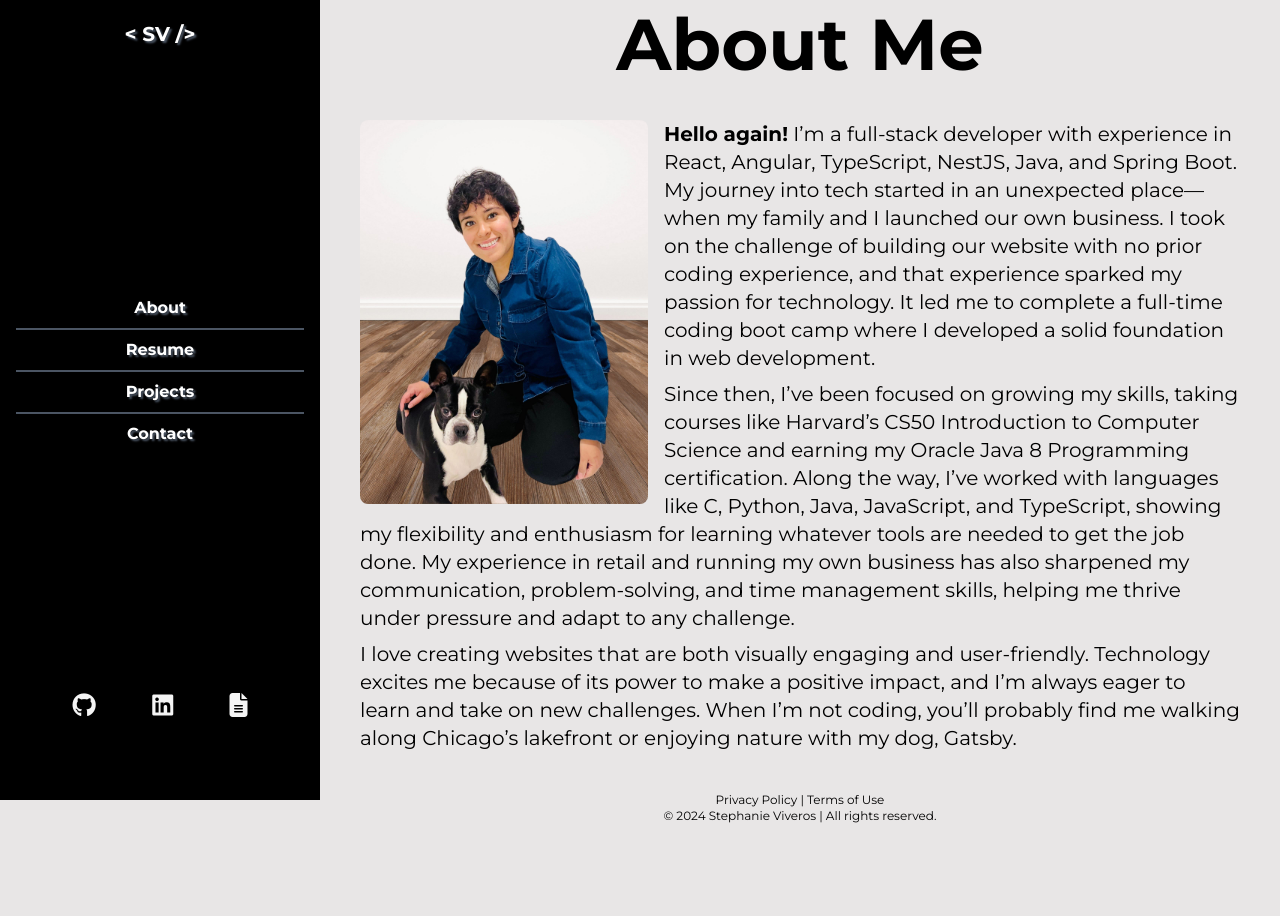
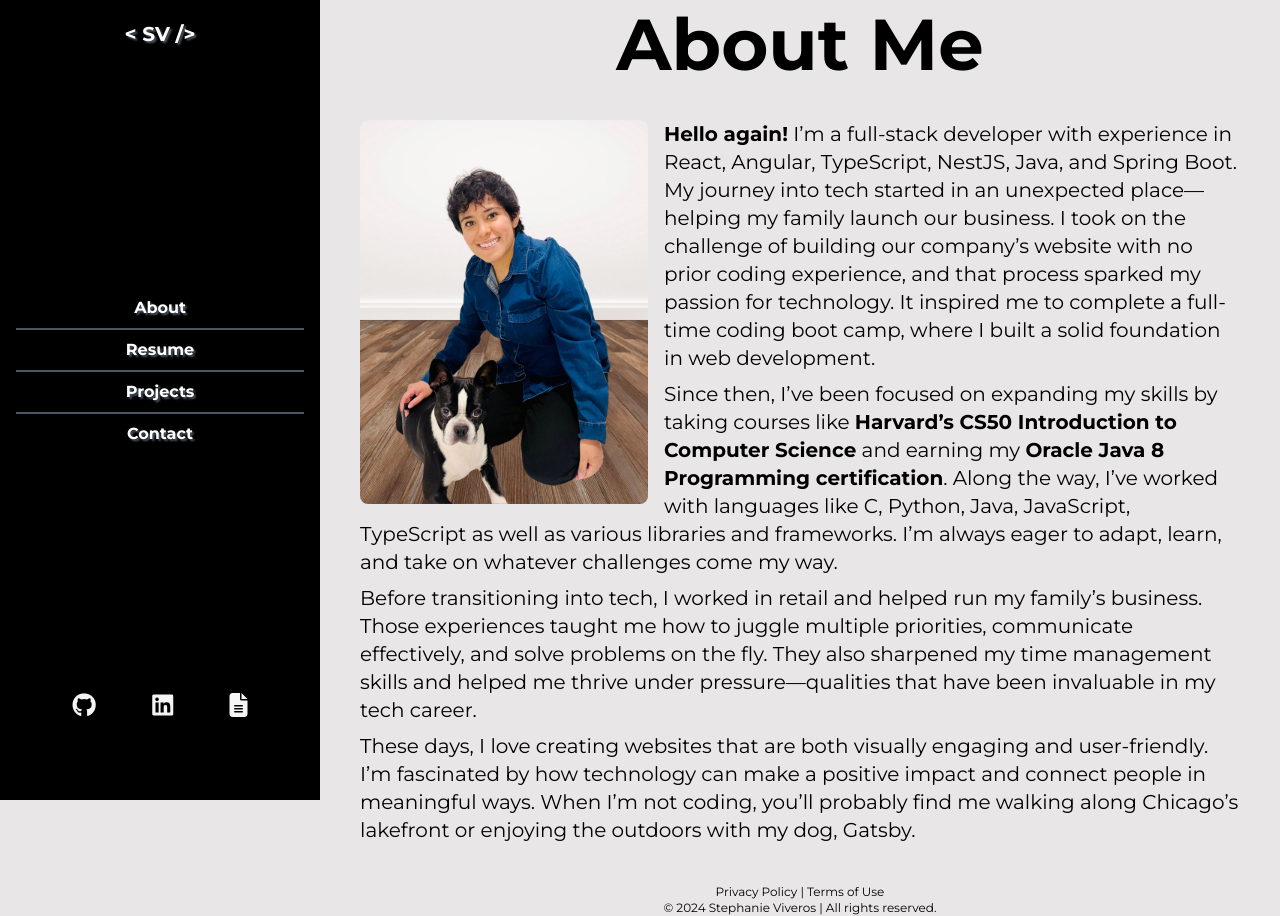
Before and after one commit to MidKnight92/stephanie-viveros-react-portfolio, a React (Vite) app: page /about in a window 1280 px wide. Before the commit the page ends 824 px from the top, so only its background shows below. Built offline with nearby package versions, Linux system fonts and the light colour scheme.

Commit message:
Update text in the About

```diff
--- a/src/routes/About.jsx
+++ b/src/routes/About.jsx
@@ -16,31 +16,39 @@ const About = ({ title }) => {
           <span className="font-bold">Hello again!</span> I’m a full-stack
           developer with experience in React, Angular, TypeScript, NestJS, Java,
           and Spring Boot. My journey into tech started in an unexpected
-          place—when my family and I launched our own business. I took on the
-          challenge of building our website with no prior coding experience, and
-          that experience sparked my passion for technology. It led me to
-          complete a full-time coding boot camp where I developed a solid
+          place—helping my family launch our business. I took on the challenge
+          of building our company’s website with no prior coding experience, and
+          that process sparked my passion for technology. It inspired me to
+          complete a full-time coding boot camp, where I built a solid
           foundation in web development.
         </p>
-
         <p className="mt-2">
-          Since then, I’ve been focused on growing my skills, taking courses
-          like Harvard’s CS50 Introduction to Computer Science and earning my
-          Oracle Java 8 Programming certification. Along the way, I’ve worked
-          with languages like C, Python, Java, JavaScript, and TypeScript,
-          showing my flexibility and enthusiasm for learning whatever tools are
-          needed to get the job done. My experience in retail and running my own
-          business has also sharpened my communication, problem-solving, and
-          time management skills, helping me thrive under pressure and adapt to
-          any challenge.
+          Since then, I’ve been focused on expanding my skills by taking courses
+          like{" "}
+          <span className="font-bold">
+            Harvard’s CS50 Introduction to Computer Science
+          </span>{" "}
+          and earning my{" "}
+          <span className="font-bold">
+            Oracle Java 8 Programming certification
+          </span>
+          . Along the way, I’ve worked with languages like C, Python, Java,
+          JavaScript, TypeScript as well as various libraries and frameworks. I’m always eager to adapt, learn, and take
+          on whatever challenges come my way.
         </p>
-
         <p className="mt-2">
-          I love creating websites that are both visually engaging and
-          user-friendly. Technology excites me because of its power to make a
-          positive impact, and I’m always eager to learn and take on new
-          challenges. When I’m not coding, you’ll probably find me walking along
-          Chicago’s lakefront or enjoying nature with my dog, Gatsby.
+          Before transitioning into tech, I worked in retail and helped run my
+          family’s business. Those experiences taught me how to juggle multiple
+          priorities, communicate effectively, and solve problems on the fly.
+          They also sharpened my time management skills and helped me thrive
+          under pressure—qualities that have been invaluable in my tech career.
+        </p>
+        <p className="mt-2">
+          These days, I love creating websites that are both visually engaging
+          and user-friendly. I’m fascinated by how technology can make a
+          positive impact and connect people in meaningful ways. When I’m not
+          coding, you’ll probably find me walking along Chicago’s lakefront or
+          enjoying the outdoors with my dog, Gatsby.
         </p>
       </div>
     </div>
```
